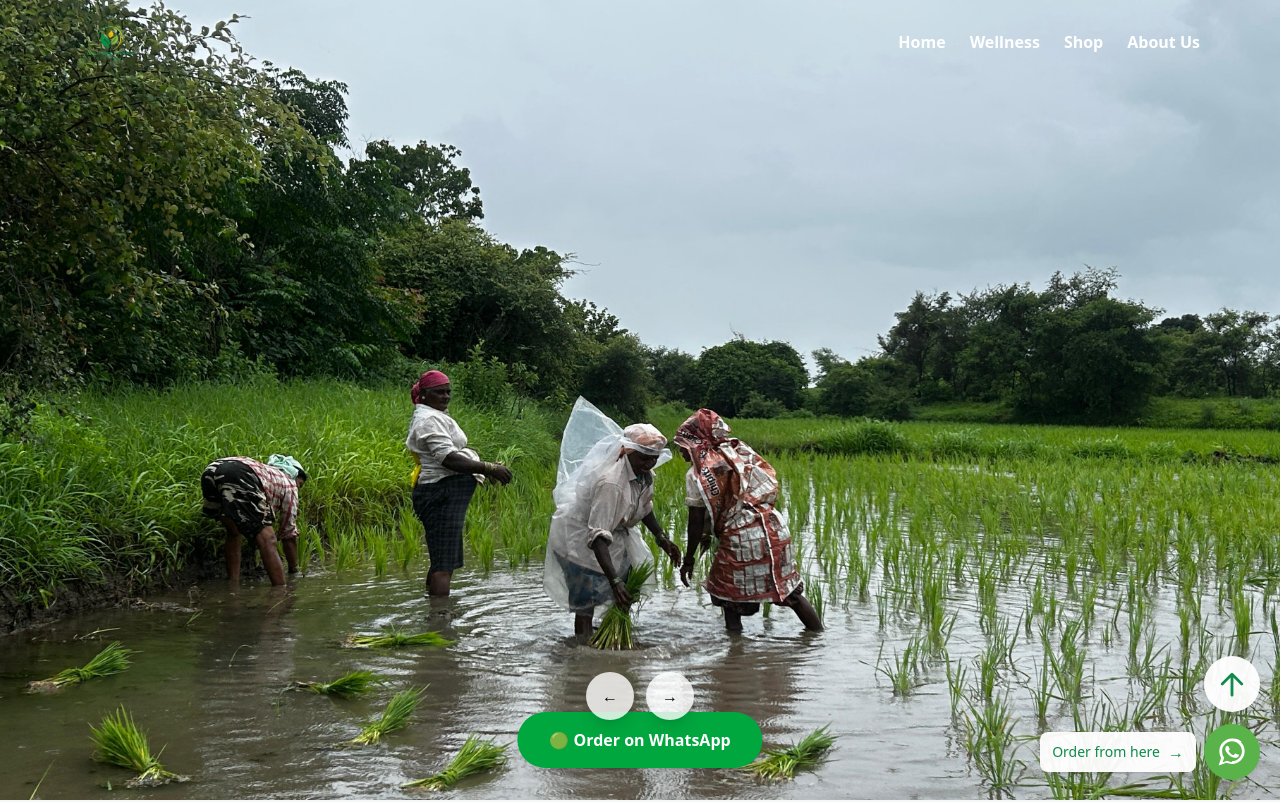
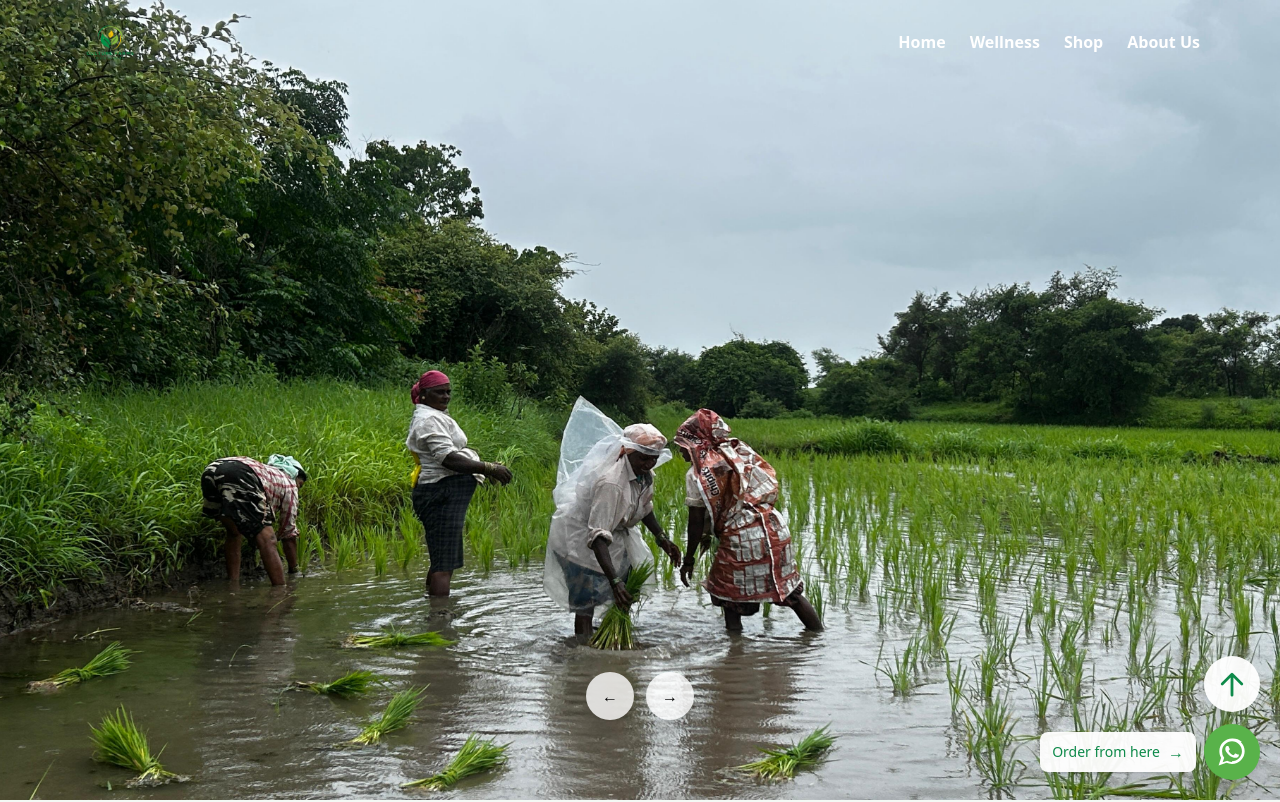
Before and after one commit to Sanatan07/Culture-Farms, a React (Vite) app: page / in a window 1280 px wide. Shown: the top 802 px of the page. Built offline with nearby package versions, Linux system fonts and the light colour scheme.

Commit message:
sale removed

```diff
--- a/src/Components/Home.jsx
+++ b/src/Components/Home.jsx
@@ -46,16 +46,6 @@ export default function Home() {
               alt={`Slide ${idx + 1}`}
               className="w-full h-full object-cover"
             />
-            <div className="absolute bottom-8 left-1/2 -translate-x-1/2 z-10">
-              <a
-                href={whatsappLink}
-                target="_blank"
-                rel="noopener noreferrer"
-                className="inline-flex items-center gap-2 bg-green-600 hover:bg-green-700 text-white font-semibold px-8 py-4 rounded-full shadow-lg transition-all transform hover:scale-105"
-              >
-                🟢 Order on WhatsApp
-              </a>
-            </div>
           </div>
         ))}
       </div>
```
